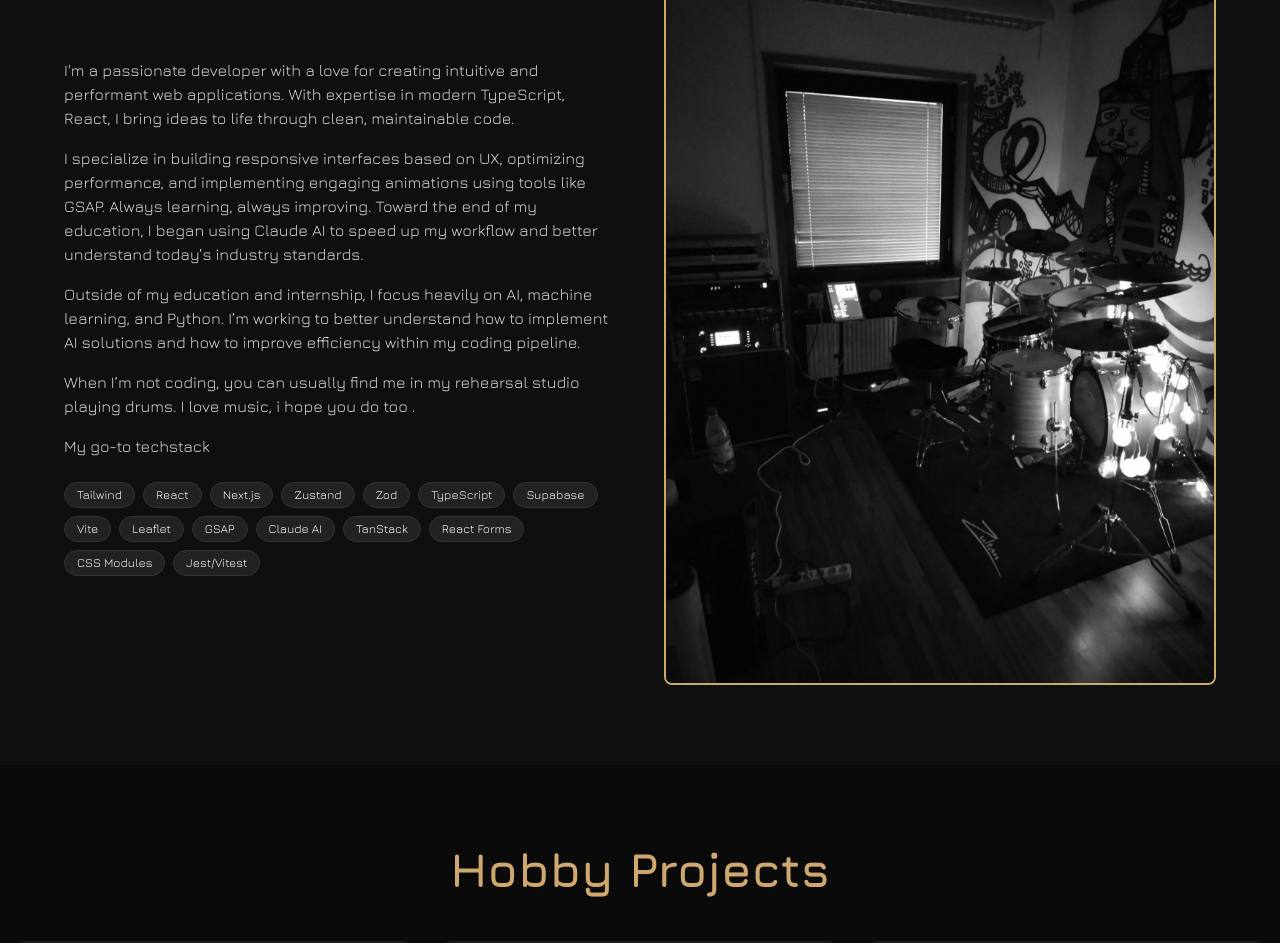
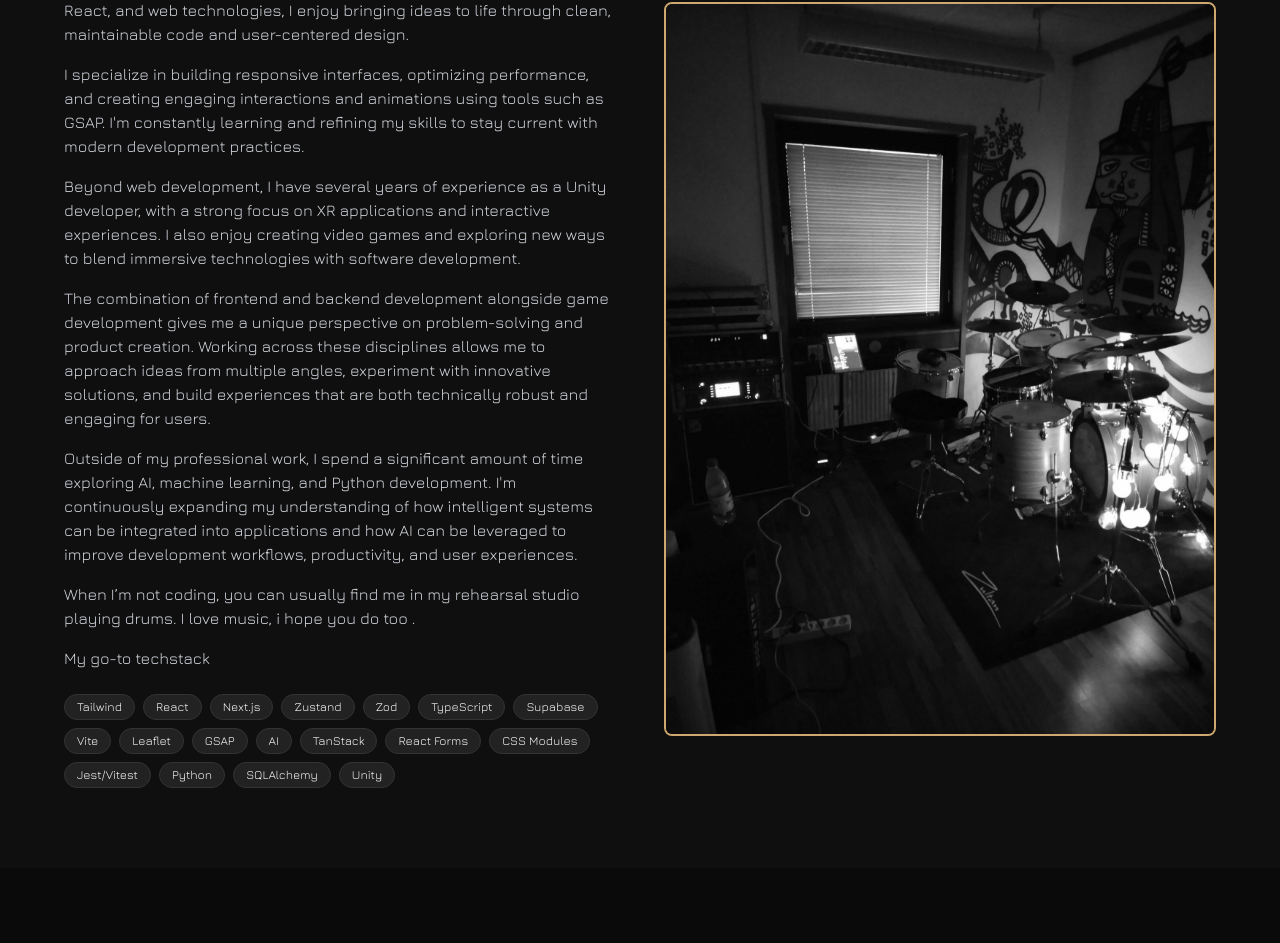
Before and after one commit to TobiasKjernell/portfolio, a React (Vite) app: page / in a window 1280 px wide. Shown: the part 1026-1969 px from the top of the page. Built offline with nearby package versions, Linux system fonts and the light colour scheme.

Commit message:
updated work search and about me text

```diff
--- a/src/components/AboutSection/index.tsx
+++ b/src/components/AboutSection/index.tsx
@@ -5,8 +5,7 @@ import { useRef } from 'react'
 
 gsap.registerPlugin(ScrollTrigger)
 
-const techs = ['Tailwind', 'React', 'Next.js', 'Zustand', 'Zod', 'TypeScript', 'Supabase', 'Vite', 'Leaflet', 'GSAP', 'Claude AI', 'TanStack', 'React Forms', 'CSS Modules', 'Jest/Vitest']
-
+const techs = ['Tailwind', 'React', 'Next.js', 'Zustand', 'Zod', 'TypeScript', 'Supabase', 'Vite', 'Leaflet', 'GSAP', 'AI', 'TanStack', 'React Forms', 'CSS Modules', 'Jest/Vitest', 'Python', 'SQLAlchemy', 'Unity']
 export const AboutSection = () => {
   const aboutRef = useRef<HTMLDivElement>(null)
 
@@ -39,16 +38,19 @@ export const AboutSection = () => {
           {/* Text */}
           <div className="space-y-4 text-gray-300">
             <p>
-              I'm a passionate developer with a love for creating intuitive and performant web
-              applications. With expertise in modern TypeScript, React, I
-              bring ideas to life through clean, maintainable code.
+              I'm a passionate developer with a love for creating intuitive, high-performance digital experiences. With expertise in modern TypeScript, React, and web technologies, I enjoy bringing ideas to life through clean, maintainable code and user-centered design.
             </p>
             <p>
-              I specialize in building responsive interfaces based on UX, optimizing performance, and implementing
-              engaging animations using tools like GSAP. Always learning, always improving. Toward the end of my education, I began using Claude AI to speed up my workflow and better understand today’s industry standards.
+              I specialize in building responsive interfaces, optimizing performance, and creating engaging interactions and animations using tools such as GSAP. I'm constantly learning and refining my skills to stay current with modern development practices.
             </p>
             <p>
-              Outside of my education and internship, I focus heavily on AI, machine learning, and Python. I’m working to better understand how to implement AI solutions and how to improve efficiency within my coding pipeline.
+              Beyond web development, I have several years of experience as a Unity developer, with a strong focus on XR applications and interactive experiences. I also enjoy creating video games and exploring new ways to blend immersive technologies with software development.
+            </p>
+            <p>
+              The combination of frontend and backend development alongside game development gives me a unique perspective on problem-solving and product creation. Working across these disciplines allows me to approach ideas from multiple angles, experiment with innovative solutions, and build experiences that are both technically robust and engaging for users.
+            </p>
+            <p>
+              Outside of my professional work, I spend a significant amount of time exploring AI, machine learning, and Python development. I'm continuously expanding my understanding of how intelligent systems can be integrated into applications and how AI can be leveraged to improve development workflows, productivity, and user experiences.
             </p>
             <p>
               When I’m not coding, you can usually find me in my rehearsal studio playing drums. I love music, i hope you do too  .
--- a/src/components/ProjectsSection/index.tsx
+++ b/src/components/ProjectsSection/index.tsx
@@ -50,7 +50,7 @@ export const ProjectsSection = ({ projects, hobby }: ProjectsSectionProps) => {
     <section ref={projectsRef} className="py-20 px-4 bg-[#0a0a0a]">
       <div className="max-w-7xl mx-auto">
         <h2 className="text-4xl md:text-5xl font-bold gold-text mb-12 text-center">
-          Hobby Projects
+          Hobby Projects (Frontend)
         </h2>
 
         <div className="grid grid-cols-1 md:grid-cols-2 lg:grid-cols-3 gap-8">
@@ -63,7 +63,7 @@ export const ProjectsSection = ({ projects, hobby }: ProjectsSectionProps) => {
         </div>
           <div className='pb-10' />
         <h2 className="text-4xl md:text-5xl font-bold gold-text mb-12 text-center">
-          School Projects
+          School Projects (Frontend)
         </h2>
 
         <div className="grid grid-cols-1 md:grid-cols-2 lg:grid-cols-3 gap-8">
--- a/src/pages/WorkSearchPage/index.tsx
+++ b/src/pages/WorkSearchPage/index.tsx
@@ -94,6 +94,15 @@ const applications: JobApplication[] = [
         status: 'Declined',
         interview: false,
     },
+    {
+        id: 8,
+        company: 'Nkel',
+        workTitle: 'Web Developer',
+        country: 'Sweden',
+        appliedDate: '2026-06-05',
+        status: 'Waiting',
+        interview: false,
+    },
 ]
 
 const statusStyles: Record<ApplicationStatus, string> = {
```
